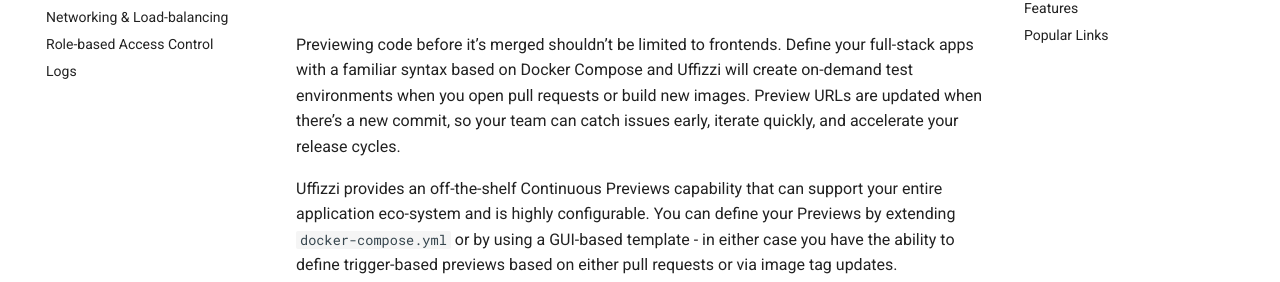
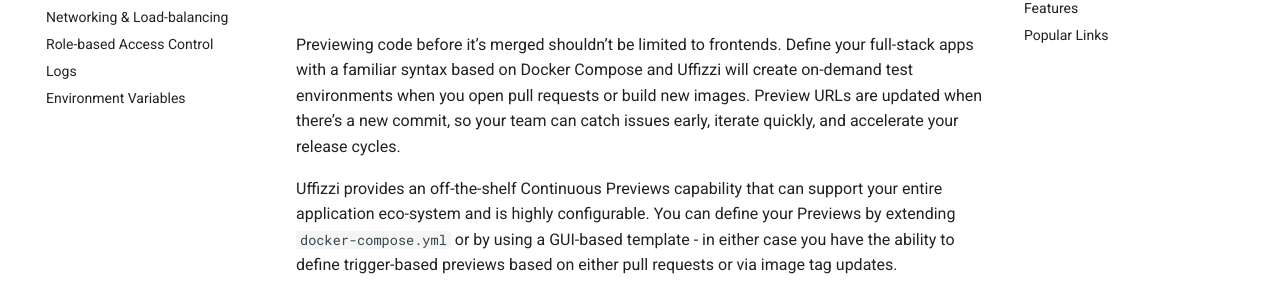
Before and after one commit to UffizziCloud/docs, an MkDocs documentation site: the page built from docs/index.md, in a window 1280 px wide. Shown: the part 196-478 px from the top of the page. Built offline with MkDocs 1.6.1 and Material for MkDocs 9.7.7, drawn with Linux system fonts in a browser that asks for light colours; comment, search, counter and statistics services are not loaded.

Commit message:
Added environment variables section

```diff
--- a/mkdocs.yml
+++ b/mkdocs.yml
@@ -102,6 +102,7 @@
     - Networking & Load-balancing: networking.md
     - Role-based Access Control: rbac.md
     - Logs: logs.md
+    - Environment Variables: environment-variables.md
   - Setup:
     - Configure Previews: setup/config-previews.md
     - Source Code Integrations: setup/source-code-integrations.md
```
Also changed, not shown: docs/environment-variables.md (added, +1 -0 lines).
